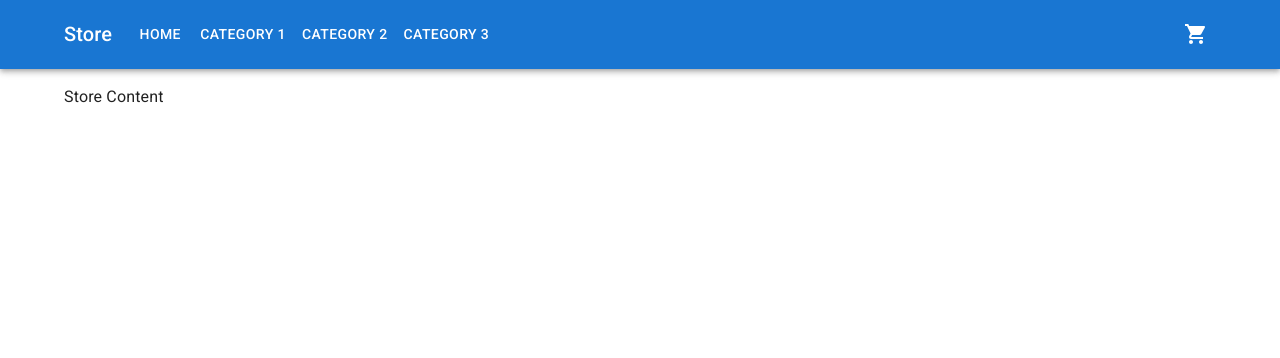
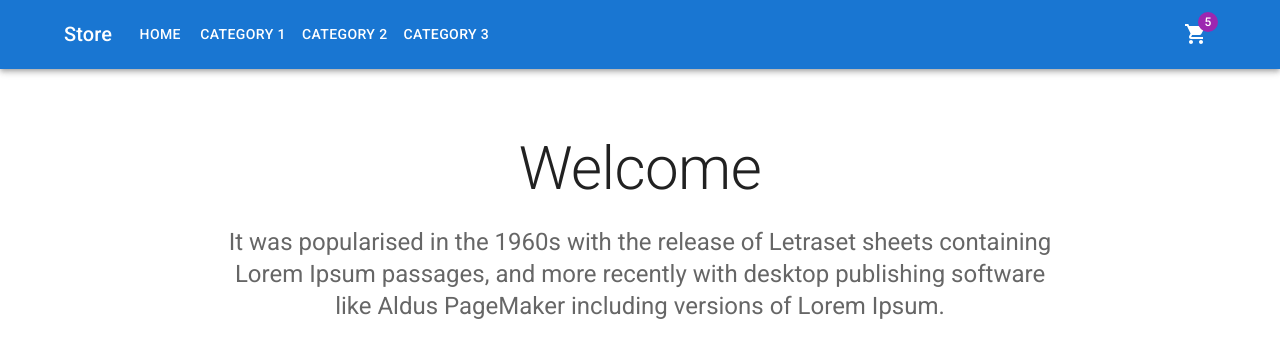
Before and after one commit to HernanPereira/store-pereira, a React (Create React App) app: page / in a window 1280 px wide. Shown: the top 358 px of the page. Built offline with nearby package versions, Linux system fonts and the light colour scheme.

Commit message:
add CartWidget and ItemListContainer

```diff
--- a/src/App.js
+++ b/src/App.js
@@ -1,6 +1,6 @@
 import CssBaseline from '@mui/material/CssBaseline'
-import Container from '@mui/material/Container'
 import NavBar from './components/NavBar'
+import ItemListContainer from './components/Items/ItemListContainer'
 
 function App() {
   return (
@@ -8,9 +8,10 @@ function App() {
       <CssBaseline />
       <NavBar />
       <main>
-        <Container>
-          <p>Store Content</p>
-        </Container>
+        <ItemListContainer
+          heading="Welcome"
+          greeting="It was popularised in the 1960s with the release of Letraset sheets containing Lorem Ipsum passages, and more recently with desktop publishing software like Aldus PageMaker including versions of Lorem Ipsum."
+        />
       </main>
     </>
   )
--- /dev/null
+++ b/src/components/Items/ItemListContainer.js
@@ -0,0 +1,38 @@
+import Container from '@mui/material/Container'
+import Box from '@mui/material/Box'
+import Typography from '@mui/material/Typography'
+
+const ItemListContainer = ({ heading, greeting }) => {
+  return (
+    <>
+      <Container maxWidth="md">
+        <Box
+          sx={{
+            pt: 8,
+            pb: 6,
+          }}
+        >
+          <Typography
+            component="h1"
+            variant="h2"
+            align="center"
+            color="text.primary"
+            gutterBottom
+          >
+            {heading}
+          </Typography>
+          <Typography
+            variant="h5"
+            align="center"
+            color="text.secondary"
+            paragraph
+          >
+            {greeting}
+          </Typography>
+        </Box>
+      </Container>
+    </>
+  )
+}
+
+export default ItemListContainer
--- /dev/null
+++ b/src/components/NavBar/CartWidget.js
@@ -0,0 +1,18 @@
+import Box from '@mui/material/Box'
+import Badge from '@mui/material/Badge'
+import IconButton from '@mui/material/IconButton'
+import ShoppingCartIcon from '@mui/icons-material/ShoppingCart'
+
+const CartWidget = () => {
+  return (
+    <Box sx={{ flexGrow: 0 }}>
+      <IconButton color="inherit" aria-label="cart">
+        <Badge color="secondary" badgeContent={5}>
+          <ShoppingCartIcon />
+        </Badge>
+      </IconButton>
+    </Box>
+  )
+}
+
+export default CartWidget
--- a/src/components/NavBar/index.js
+++ b/src/components/NavBar/index.js
@@ -1,4 +1,4 @@
-import * as React from 'react'
+import React, { useState } from 'react'
 import AppBar from '@mui/material/AppBar'
 import Box from '@mui/material/Box'
 import Toolbar from '@mui/material/Toolbar'
@@ -9,20 +9,16 @@ import MenuIcon from '@mui/icons-material/Menu'
 import Container from '@mui/material/Container'
 import Button from '@mui/material/Button'
 import MenuItem from '@mui/material/MenuItem'
-import ShoppingCartIcon from '@mui/icons-material/ShoppingCart'
+
+import CartWidget from './CartWidget'
 
 const pages = ['Home', 'Category 1', 'Category 2', 'Category 3']
 
 const NavBar = () => {
-  const [anchorElNav, setAnchorElNav] = React.useState(null)
+  const [anchorElNav, setAnchorElNav] = useState(null)
 
-  const handleOpenNavMenu = (e) => {
-    setAnchorElNav(e.currentTarget)
-  }
-
-  const handleCloseNavMenu = () => {
-    setAnchorElNav(null)
-  }
+  const handleOpenNavMenu = (e) => setAnchorElNav(e.currentTarget)
+  const handleCloseNavMenu = () => setAnchorElNav(null)
 
   return (
     <AppBar position="static">
@@ -93,11 +89,7 @@ const NavBar = () => {
             ))}
           </Box>
 
-          <Box sx={{ flexGrow: 0 }}>
-            <IconButton color="inherit">
-              <ShoppingCartIcon />
-            </IconButton>
-          </Box>
+          <CartWidget />
         </Toolbar>
       </Container>
     </AppBar>
```
